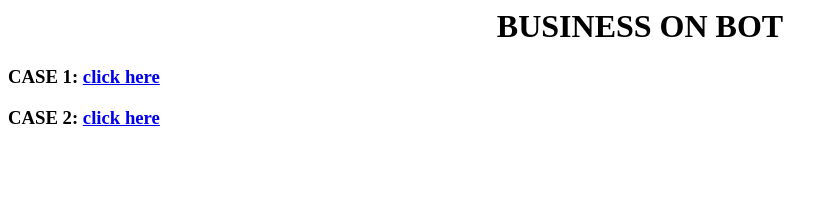
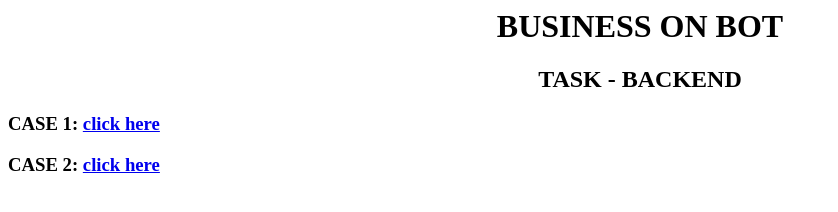
Before and after one commit to Thiyanesan/bob-backend-fetch-details, a website: page index.html in a window 1280 px wide. Shown: the whole page, without its empty margins (0-838 px from the left). Drawn offline with Linux system fonts and the light colour scheme.

Commit message:
Update index.html

```diff
--- a/index.html
+++ b/index.html
@@ -1,5 +1,6 @@
 <html>
   <h1><center>BUSINESS ON BOT</center></h1>
+  <h2><center>TASK - BACKEND</center></h2>
   <h3>CASE 1: <a href = "https://bob-backend-fetch-details.vercel.app/api/search?q=Mumbai&limit=2&offset=1">click here</a></h3>
   <h3>CASE 2: <a href = "https://bob-bank.vercel.app/api/branch?q=LONI&limit=1&offset=1">click here</a></h3>
 
```
